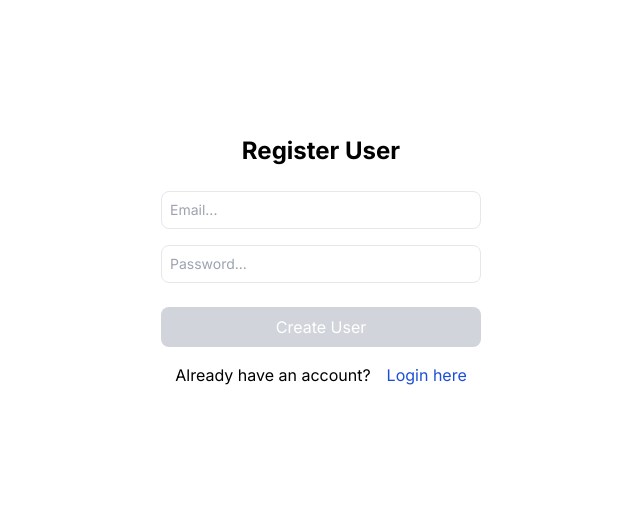
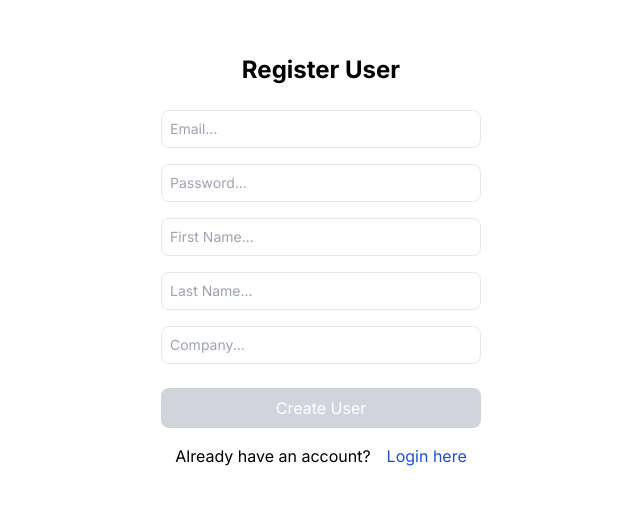
Before and after one commit to kirkalyn13/motor-monitor-frontend, a Next.js app: page /register in a window 1280 px wide. Shown: the part 147-652 px from the top of the page, without its empty margins (319-959 px from the left). Built offline with nearby package versions, Linux system fonts and the light colour scheme; no server answers.

Commit message:
feat: update registration fields

```diff
--- a/app/components/Login/Login.tsx
+++ b/app/components/Login/Login.tsx
@@ -20,7 +20,8 @@ const Login = () => {
         <div className="w-screen h-screen flex flex-col justify-center items-center">
             <h3 className="text-2xl font-bold my-4"> Login </h3>
                 <input
-                className="md:w-1/4 w-full m-2 p-2
+                required
+                className="md:w-1/4 w-4/5 my-2 p-2
                 text-sm border rounded-lg
                 focus:outline-none focus:ring-2 focus:ring-blue-500 focus:border-blue-500"
                 type="text"
@@ -30,7 +31,8 @@ const Login = () => {
                 }}
                 />
                 <input
-                className="md:w-1/4 w-full my-2 p-2
+                required
+                className="md:w-1/4 w-4/5 my-2 p-2
                 text-sm border rounded-lg
                 focus:outline-none focus:ring-2 focus:ring-blue-500 focus:border-blue-500"
                 type="password"
@@ -42,13 +44,13 @@ const Login = () => {
                 {error !== "" && <p className="font-semibold py-2 text-red-500 my-">{parseError(error)}</p>}
                 <button
                     disabled={disable.login}
-                    className={`md:w-1/4 w-full mx-2 my-4 p-2 text-white rounded-lg
+                    className={`md:w-1/4 w-4/5 mx-2 my-4 p-2 text-white rounded-lg
                     ${!disable.login ? " bg-blue-500 hover:bg-blue-600 " : " bg-gray-300 "}
                     focus:outline-none focus:ring-2 focus:ring-blue-500 focus:ring-opacity-50`}
                     onClick={() => handleLogin()}>
                         Login
                 </button>
-                <div>
+                <div className="md:w-1/4 w-4/5 text-center">
                     <span className="me-4">Don&apos;t have an account yet?</span>
                     <Link
                         className="text-blue-700"
--- a/app/components/Registration/Registration.tsx
+++ b/app/components/Registration/Registration.tsx
@@ -21,7 +21,8 @@ function Registration() {
       <div className="w-screen h-screen flex flex-col justify-center items-center">
         <h3 className="text-2xl font-bold my-4">Register User</h3>
         <input
-          className="md:w-1/4 w-full m-2 p-2
+          required
+          className="md:w-1/4 w-4/5 m-2 p-2
            text-sm border rounded-lg
            focus:outline-none focus:ring-2 focus:ring-blue-500 focus:border-blue-500"
           type="text"
@@ -31,7 +32,8 @@ function Registration() {
           }}
         />
         <input
-          className="md:w-1/4 w-full m-2 p-2
+          required
+          className="md:w-1/4 w-4/5 m-2 p-2
           text-sm border rounded-lg
           focus:outline-none focus:ring-2 focus:ring-blue-500 focus:border-blue-500"
           type="password"
@@ -40,16 +42,39 @@ function Registration() {
             authenticate.setRegisterPassword(event.target.value);
           }}
         />
+        <input
+          required
+          className="md:w-1/4 w-4/5 m-2 p-2
+           text-sm border rounded-lg
+           focus:outline-none focus:ring-2 focus:ring-blue-500 focus:border-blue-500"
+          type="text"
+          placeholder="First Name..."
+        />
+        <input
+          required
+          className="md:w-1/4 w-4/5 m-2 p-2
+           text-sm border rounded-lg
+           focus:outline-none focus:ring-2 focus:ring-blue-500 focus:border-blue-500"
+          type="text"
+          placeholder="Last Name..."
+        />
+        <input
+          className="md:w-1/4 w-4/5 m-2 p-2
+           text-sm border rounded-lg
+           focus:outline-none focus:ring-2 focus:ring-blue-500 focus:border-blue-500"
+          type="text"
+          placeholder="Company..."
+        />
         {error !== "" && <p className="font-semibold py-2 text-red-500 my-">{parseError(error)}</p>}
         <button
           disabled={disable.register}
-          className={`md:w-1/4 w-full mx-2 my-4 p-2 text-white rounded-lg
+          className={`md:w-1/4 w-4/5 mx-2 my-4 p-2 text-white rounded-lg
           ${!disable.register ? " bg-blue-500 hover:bg-blue-600 " : " bg-gray-300 "}
           focus:outline-none focus:ring-2 focus:ring-blue-500 focus:ring-opacity-50`}
           onClick={() => handleRegister()}>
             Create User
         </button>
-        <div>
+        <div className="md:w-1/4 w-4/5 text-center">
           <span className="me-4">Already have an account?</span>
           <Link
             className="text-blue-700"
```
